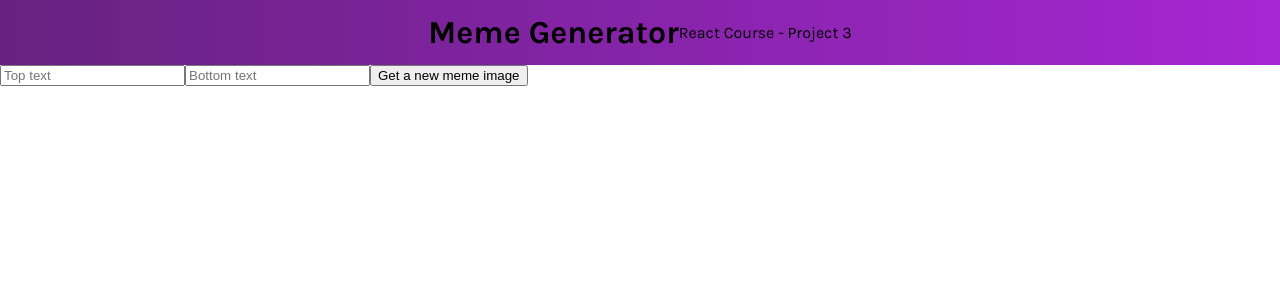
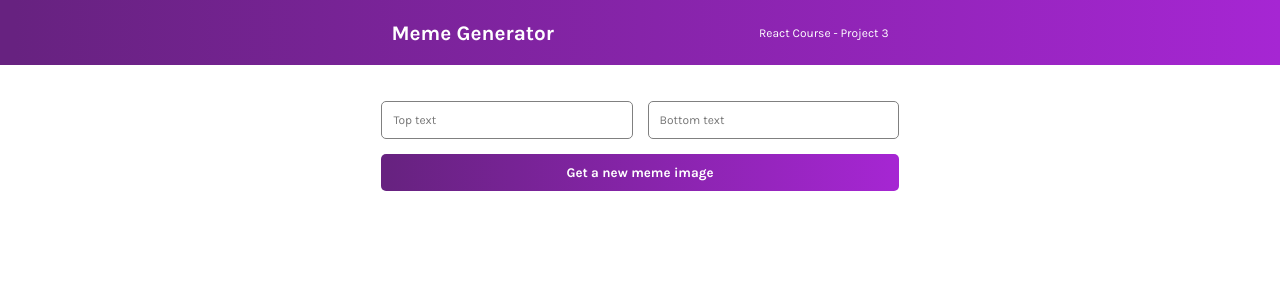
Before and after one commit to knutcode/meme-generator, a React (Create React App) app: page / in a window 1280 px wide. Shown: the top 300 px of the page. Built offline with nearby package versions, Linux system fonts and the light colour scheme.

Commit message:
added styling to memes comp. and finished header

```diff
--- a/src/index.css
+++ b/src/index.css
@@ -7,20 +7,96 @@
 body {
   margin: 0;
   font-family: "Karla", sans-serif;
+  color: #fff;
 }
 
 .flex {
   display: flex;
 }
 
+/* typography */
+
 h1,
 h2 {
   font-weight: 700;
 }
 
+p,
+input {
+  font-size: 12px;
+  font-weight: 500;
+}
+
+header > h1 {
+  font-size: 20.75px;
+}
+
+/* content */
+
+/* 1. header */
+
 header {
   height: 65px;
   background: linear-gradient(90deg, #672280 1.18%, #a626d3 100%);
+  padding: 0 36px;
+  align-items: center;
+  justify-content: space-between;
+}
+
+/* 2. main content */
+
+main {
+  display: flex;
   justify-content: center;
-  align-items: center;
 }
+
+.container {
+  max-width: 580px;
+  text-align: center;
+  margin: 36px;
+  flex-wrap: wrap;
+  gap: 15px;
+}
+
+input {
+  flex-grow: 1;
+  border: 1px solid grey;
+}
+
+button {
+  color: #fff;
+  background: linear-gradient(90deg, #672280 1.18%, #a626d3 100%);
+  border-style: none;
+  font-weight: 700;
+  cursor: pointer;
+  width: 100%;
+}
+
+input,
+button {
+  padding: 11px;
+  font-family: inherit;
+  border-radius: 5px;
+}
+
+/* 3. media queries */
+
+@media (max-width: 400px) {
+  header {
+    flex-direction: column;
+    height: auto;
+    padding: 15px;
+  }
+
+  header > h1,
+  header > p {
+    margin: 0;
+  }
+}
+
+@media (min-width: 570px) {
+  header {
+    justify-content: center;
+    gap: 205px;
+  }
+}
```
